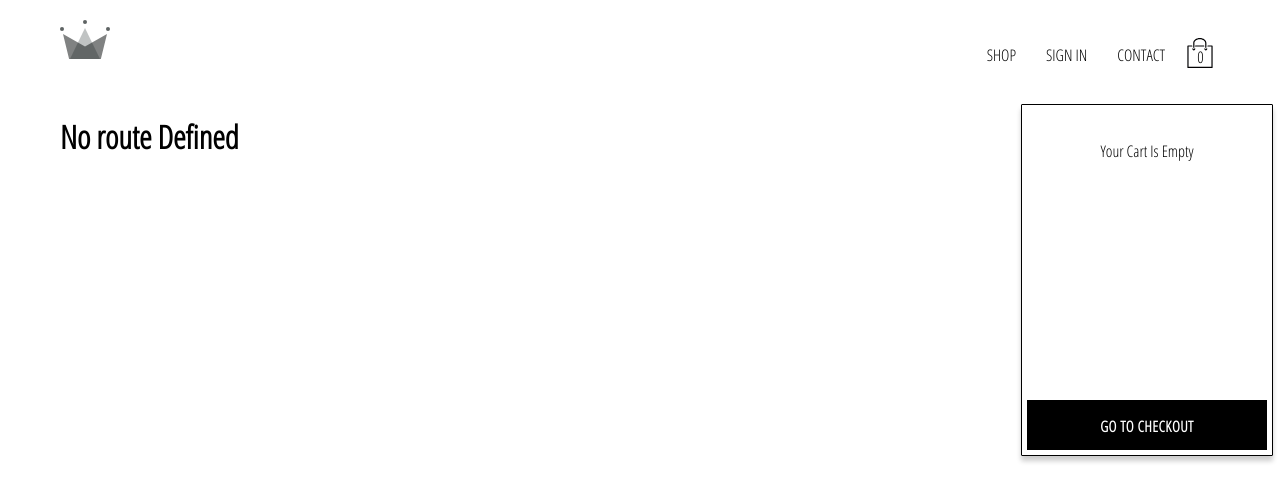
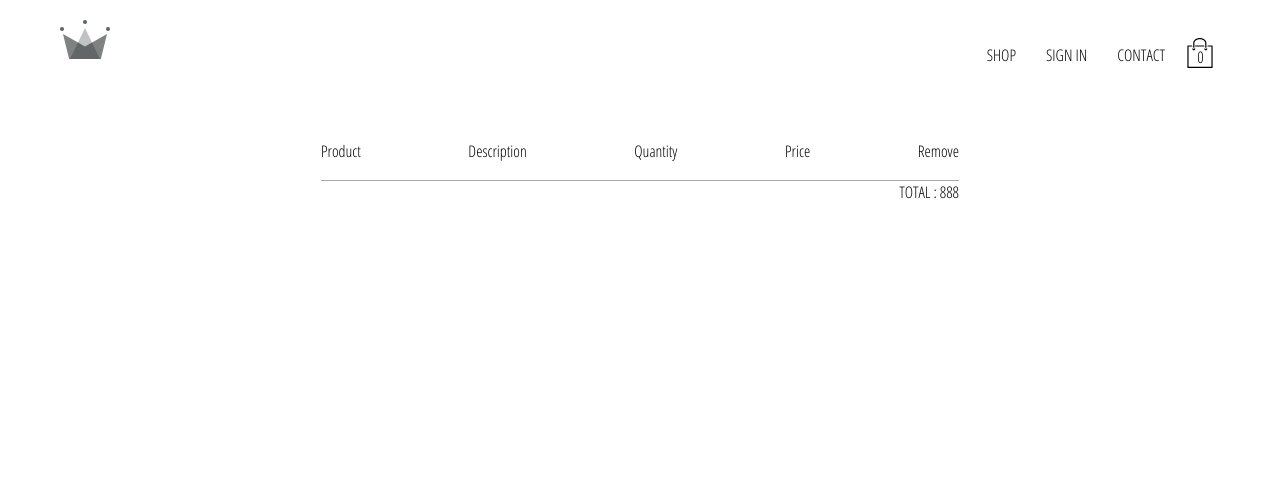
Before and after one commit to zakariamagdyz/crwn-shop, a React (Create React App) app: page /checkout in a window 1280 px wide. Shown: the top 502 px of the page. Built offline with nearby package versions, Linux system fonts and the light colour scheme.

Commit message:
implement checkout page

```diff
--- a/src/features/app/App.js
+++ b/src/features/app/App.js
@@ -7,6 +7,7 @@ import Header from "../header/header.component";
 import HomePage from "../home-page/homepage";
 import ShopCollection from "../shop-collection/shopCollection";
 import SignInSignOut from "../signs-page/SignInSignUpPage";
+import CheckoutPage from "../checkout-page/checkoutPage";
 
 function App({ isLoggedIn, handleSignIn }) {
   useEffect(() => {
@@ -25,6 +26,7 @@ function App({ isLoggedIn, handleSignIn }) {
           path="/signin"
           element={isLoggedIn ? <Navigate replace to="/" /> : <SignInSignOut />}
         />
+        <Route path="/checkout" element={<CheckoutPage />} />
         <Route path="*" element={<h1>No route Defined</h1>} />
       </Routes>
     </>
--- /dev/null
+++ b/src/features/cart-element/cartElement.jsx
@@ -0,0 +1,20 @@
+import React from "react";
+import "./cartElment.styles.scss";
+
+const cartElement = ({ name, imageUrl, price, quantity }) => {
+  return (
+    <div className="cart-element">
+      <figure className="cart-element__img-container">
+        <img className="cart-element__image" src={imageUrl} alt={name} />
+      </figure>
+      <div className="cart-element__content">
+        <span>{name}</span>
+        <span>
+          {quantity} X {price}
+        </span>
+      </div>
+    </div>
+  );
+};
+
+export default cartElement;
--- /dev/null
+++ b/src/features/cart-element/cartElment.styles.scss
@@ -0,0 +1,25 @@
+.cart-element {
+  width: 100%;
+  display: flex;
+  height: 80px;
+  margin-bottom: 15px;
+
+  &__img-container {
+    width: 30%;
+    margin: 0;
+  }
+
+  &__image {
+    width: 100%;
+    object-fit: cover;
+  }
+
+  &__content {
+    width: 70%;
+    display: flex;
+    flex-direction: column;
+    align-items: flex-start;
+    justify-content: center;
+    padding: 10px 20px;
+  }
+}
--- /dev/null
+++ b/src/features/checkout-page/checkoutPage.jsx
@@ -0,0 +1,22 @@
+import React from "react";
+import "./checkoutPage.styles.scss";
+import { connect } from "react-redux";
+
+const checkoutPage = ({ checkoutItems }) => {
+  return (
+    <div className="checkout">
+      <div className="checkout__header">
+        <span className="checkout__title">Product</span>
+        <span className="checkout__title">Description</span>
+        <span className="checkout__title">Quantity</span>
+        <span className="checkout__title">Price</span>
+        <span className="checkout__title">Remove</span>
+      </div>
+
+      <div className="checkout__total"> TOTAL : {888}</div>
+    </div>
+  );
+};
+
+const mapStateToProps = (state) => ({ checkoutItems: state.cart.cartItems });
+export default connect(mapStateToProps)(checkoutPage);
--- /dev/null
+++ b/src/features/checkout-page/checkoutPage.styles.scss
@@ -0,0 +1,23 @@
+.checkout {
+  width: 55%;
+  min-height: 90vh;
+  display: flex;
+  flex-direction: column;
+  align-items: center;
+  margin: 50px auto 0;
+  &__header {
+    width: 100%;
+    display: flex;
+    justify-content: space-between;
+    height: 40px;
+    border-bottom: 1px solid darkgrey;
+
+    &:last-child {
+      flex-basis: 20%;
+    }
+  }
+
+  &__total {
+    margin-left: auto;
+  }
+}
--- a/src/features/header/header.component.jsx
+++ b/src/features/header/header.component.jsx
@@ -39,7 +39,7 @@ const Header = ({ isLoggedIn, handleSignOut }) => {
         <CartItem handleDropdown={handleToggleDropdown} />
       </div>
 
-      {!toggleDropdown && (
+      {toggleDropdown && (
         <CartDropdown
           handleDropdown={handleToggleDropdown}
           navigateTo={navigate}
```
